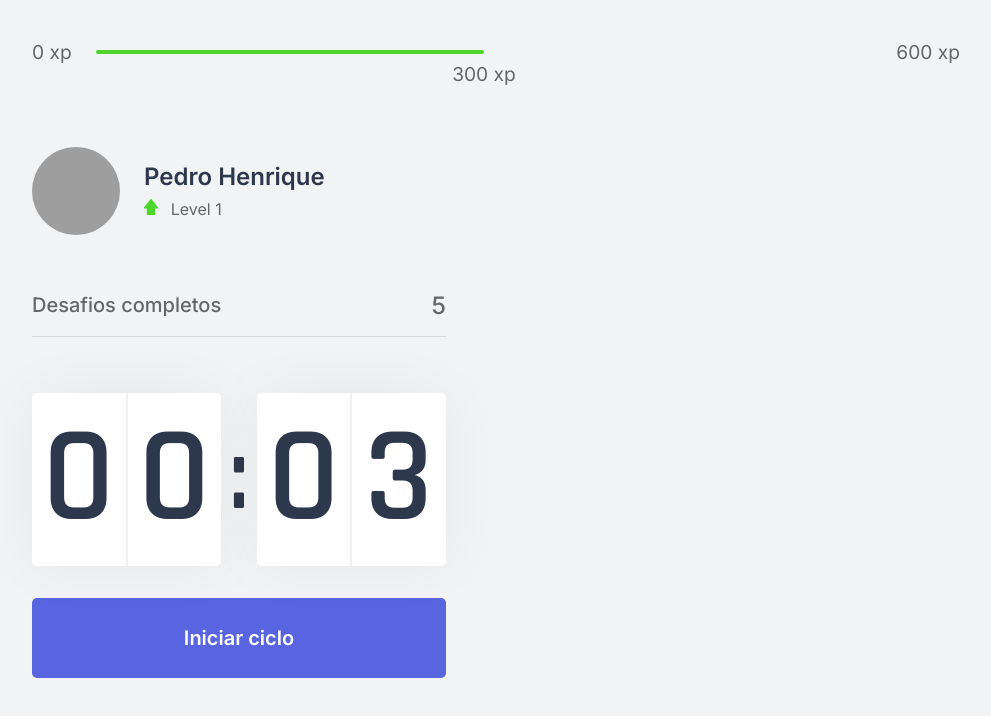
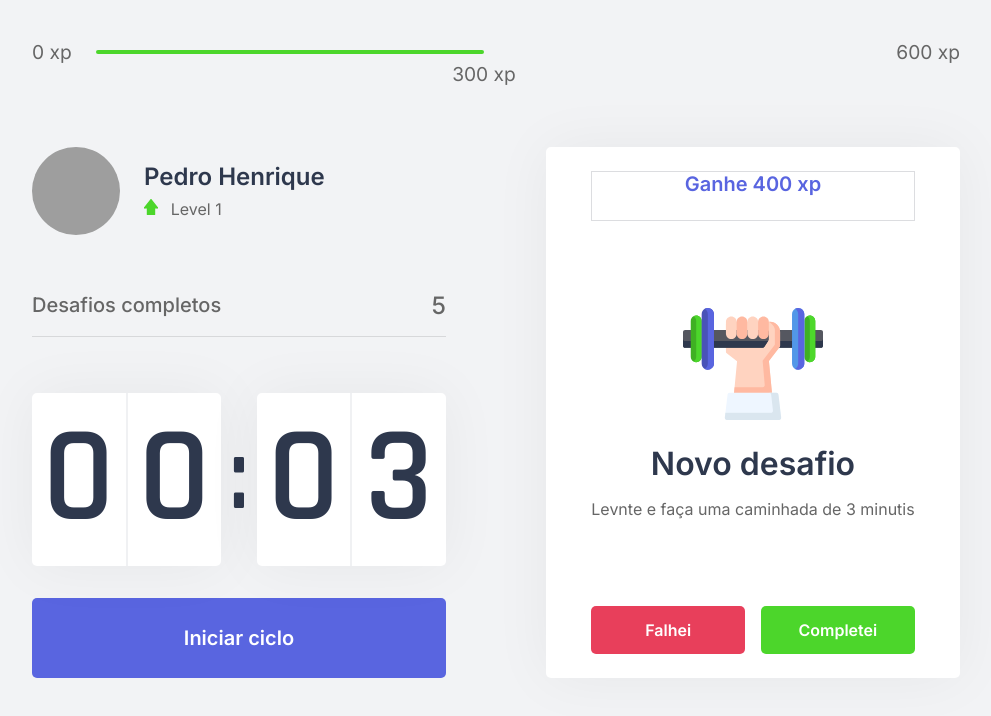
Before and after one commit to p3-d2/nlw4-react, a Next.js app: page / in a window 1280 px wide. Shown: the top 716 px of the page, without its empty margins (144-1135 px from the left). Built offline with nearby package versions, Linux system fonts and the light colour scheme; grey boxes are pictures that could not be loaded.

Commit message:
creating and styling ChallengeBox component

```diff
--- /dev/null
+++ b/src/components/ChallengeBox.tsx
@@ -0,0 +1,38 @@
+import styles from "../styles/components/ChallengeBox.module.css";
+
+export function ChallengeBox() {
+  const hasActiveChallenge = true;
+
+  return (
+    <div className={styles.challengeBoxContainer}>
+      {hasActiveChallenge ? (
+        <div className={styles.challengeActive}>
+          <header>Ganhe 400 xp</header>
+
+          <main>
+            <img src="icons/body.svg" alt="body" />
+            <strong>Novo desafio</strong>
+            <p>Levnte e faça uma caminhada de 3 minutis</p>
+          </main>
+
+          <footer>
+            <button type="button" className={styles.challengeFailButton}>
+              Falhei
+            </button>
+            <button type="button" className={styles.challengeSuceededButton}>
+              Completei
+            </button>
+          </footer>
+        </div>
+      ) : (
+        <div className={styles.challengeNotActive}>
+          <strong>Finalize um ciclo para receber um desafio</strong>
+          <p>
+            <img src="icons/level-up.svg" alt="Level Up" />
+            Avance de level completando desafios.
+          </p>
+        </div>
+      )}
+    </div>
+  );
+}
--- a/src/pages/index.tsx
+++ b/src/pages/index.tsx
@@ -1,9 +1,10 @@
+import Head from "next/head";
+
 import { CompletedChallenges } from "../components/CompletedChallenges";
 import { Countdown } from "../components/Countdown";
 import { ExperienceBar } from "../components/ExperienceBar";
 import { Profile } from "../components/Profile";
-
-import Head from "next/head";
+import { ChallengeBox } from "../components/ChallengeBox";
 
 import styles from "../styles/components/Home.module.css";
 
@@ -22,7 +23,9 @@
           <CompletedChallenges />
           <Countdown />
         </div>
-        <div></div>
+        <div>
+          <ChallengeBox />
+        </div>
       </section>
     </div>
   );
--- /dev/null
+++ b/src/styles/components/ChallengeBox.module.css
@@ -0,0 +1,116 @@
+.challengeBoxContainer {
+  height: 100%;
+
+  background-color: var(--white);
+  border-radius: 5px;
+  box-shadow: 0 0 60px rgba(0, 0, 0, 0.05);
+  padding: 1.5rem 2rem;
+
+  display: flex;
+  flex-direction: column;
+  align-items: center;
+  justify-content: center;
+
+  text-align: center;
+}
+
+.challengeNotActive {
+  display: flex;
+  flex-direction: column;
+  align-items: center;
+}
+
+.challengeNotActive strong {
+  font-size: 1.5rem;
+  font-weight: 500;
+  line-height: 1.4;
+
+  margin-bottom: 2rem;
+}
+
+.challengeNotActive p {
+  display: flex;
+  align-items: center;
+  justify-content: center;
+
+  max-width: 70%;
+  text-align: left;
+  line-height: 1.4;
+}
+
+.challengeNotActive p img {
+  width: 3rem;
+  height: 3rem;
+
+  margin-right: 1rem;
+}
+
+.challengeActive {
+  height: 100%;
+
+  display: flex;
+  flex-direction: column;
+}
+
+.challengeActive header {
+  color: var(--blue);
+  font-weight: 600;
+  font-size: 1.25rem;
+  padding: 0 2rem 1.5rem;
+  border: solid 1px var(--gray-line);
+}
+
+.challengeActive main {
+  flex: 1;
+  display: flex;
+  flex-direction: column;
+  align-items: center;
+  justify-content: center;
+}
+
+.challengeActive main strong {
+  font-size: 2rem;
+  font-weight: 600;
+  color: var(--title);
+  margin: 1.5rem 0 1rem;
+}
+
+.challenge main p {
+  line-height: 1.5;
+}
+
+.challengeActive footer {
+  display: grid;
+  grid-template-columns: 1fr 1fr;
+  gap: 1rem;
+}
+
+.challengeActive footer button {
+  height: 3rem;
+
+  display: flex;
+  align-items: center;
+  justify-content: center;
+
+  border: 0;
+  border-radius: 5px;
+
+  color: var(--white);
+
+  font-size: 1rem;
+  font-weight: 600;
+
+  transition: filter 0.4s;
+}
+
+.challengeActive footer button.challengeFailButton {
+  background-color: var(--red);
+}
+
+.challengeActive footer button.challengeSuceededButton {
+  background-color: var(--green);
+}
+
+.challengeActive footer button:hover {
+  filter: brightness(0.9);
+}
```
